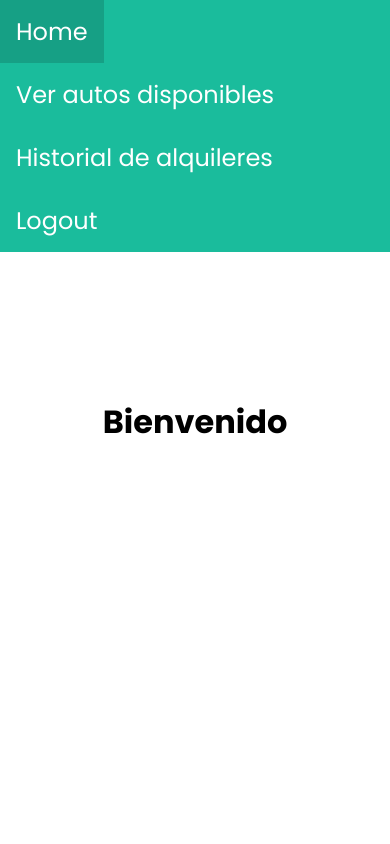
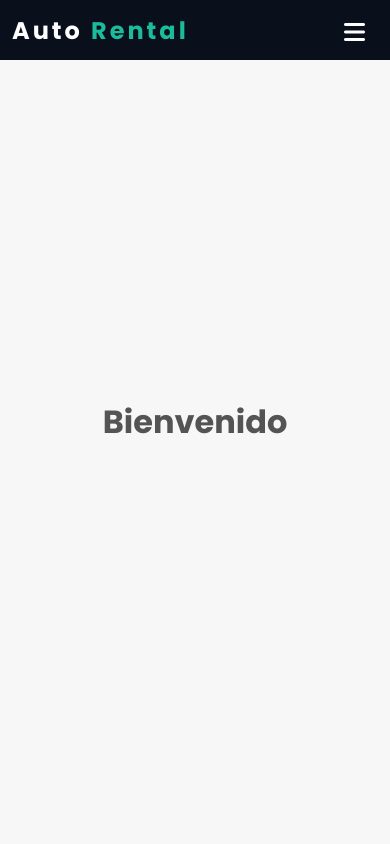
Before and after one commit to SebasGA19/proyecto_aula_admon_bases, a PHP site: page /dashboard.php in a window 390 px wide. Run offline with PHP 8.4, Linux system fonts and the light colour scheme; some libraries are stand-ins or nearby versions.

Commit message:
New nav - bar

```diff
--- a/css/style.css
+++ b/css/style.css
@@ -216,3 +216,163 @@ form .btn input[type="submit"]{
   background: #4682B4;
   color: white;
 }
+
+/* Navbar v2  */
+
+*{
+	margin: 0;
+	padding: 0;
+	text-decoration: none;
+	box-sizing: border-box;
+	list-style: none;
+  align-items: center;
+}
+
+body{
+	background: #f7f7f7;
+	color: #545454;
+}
+
+.navbar{
+	width: 100%;
+	height: 85px;
+	background: #090f1b;
+	position: fixed;
+	top: 0;
+	left: 0;
+	padding: 0 25px;
+}
+
+.navbar .inner_navbar{
+	display: flex;
+	align-items: center;
+	justify-content: space-between;
+	width: 100%;
+	height: 100%;
+}
+
+.navbar .hamburger{
+	display: none;
+}
+
+.navbar .logo a{
+	font-weight: 700;
+	font-size: 24px;
+	letter-spacing: 3px;
+	color: #fff;
+}
+
+.navbar .logo a span{
+	color: #1abc9c;
+}
+
+.navbar .menu ul{
+	display: flex;
+}
+
+.navbar .menu ul li a{
+	width: 120px;
+	margin-right: 10px;
+	display: block;
+	text-align: center;
+	padding: 10px;
+	border-radius: 25px;
+	color: #fff;
+	text-transform: uppercase;
+	font-size: 14px;
+	letter-spacing: 2px;
+	transition: all 0.2s ease;
+}
+
+.navbar .menu ul li:last-child a{
+	margin-right: 0;
+}
+
+.navbar .menu ul li a:hover,
+.navbar .menu ul li a.active{
+	background: #1abc9c;
+}
+
+.main_container{
+	margin-top: 60px;
+	padding: 25px;
+}
+
+.main_container .content{
+	display: flex;
+	width: 100%;
+	flex-wrap: wrap;
+}
+
+.main_container .content .item_wrap{
+	width: 50%;
+	padding: 10px;
+}
+
+.main_container .content .item_wrap .item{
+	padding: 25px;
+	background: #fff;
+	line-height: 22px;
+}
+
+@media (max-width: 992px){
+	.navbar{
+		height: 100px;
+		padding: 12px;
+	}
+	.navbar .inner_navbar{
+		flex-direction: column;
+	}
+	.main_container{
+		margin-top: 100px;
+	}
+}
+
+@media (max-width: 728px){
+	.navbar{
+		height: 60px;
+	}
+	.navbar .inner_navbar{
+		flex-direction: row;
+	}
+	.main_container{
+		margin-top: 60px;
+	}
+	.navbar .menu ul{
+		position: absolute;
+		top: 60px;
+		left: 0;
+		display: block;
+		background: #090f1b;
+		width: 100%;
+	}
+	.navbar .menu ul li{
+		padding: 10px;
+	}
+	.navbar .menu ul li a{
+		width: 100%;
+		padding: 12px;
+	}
+	.navbar .hamburger{
+		display: block;
+		position: absolute;
+		top: 15px;
+		right: 25px;
+		font-size: 24px;
+		color: #fff;
+		cursor: pointer;
+		transition: all 0.2s ease;
+	}
+	.navbar .hamburger:hover{
+		color: #1abc9c;
+	}
+	.navbar .menu{
+		display: none;
+	}
+	.navbar .menu.active{
+		display: block;
+	}
+	.main_container .content .item_wrap{
+		width: 100%;
+	}
+}
--- a/nav_bar.php
+++ b/nav_bar.php
@@ -8,20 +8,46 @@ if (isset($_SESSION["id"])) {
 }
 ?>
 <!DOCTYPE html>
-<html>
+<html lang="en">
 <head>
-    <meta name="viewport" content="width=device-width, initial-scale=1">
-    <link rel="stylesheet" href="css/style.css">
+	<meta charset="UTF-8">
+	<title>Responsive Navigation Bar</title>
+	<meta name="viewport" content="width=device-width, initial-scale=1.0">
+	<script src="https://kit.fontawesome.com/b99e675b6e.js"></script>
+	<link rel="stylesheet" href="css/style.css">
 </head>
 <body>
 
-<div class="topnav">
-    <a class="active" href="/dashboard.php">Home</a>
-    <a href="/vehiculos.php">Ver autos disponibles</a>
-    <a href="/historial-alquileres.php">Historial de alquileres</a>
-    <a href="/logout.php">Logout</a>
-</div>
 
+	<div class="navbar">
+		<div class="inner_navbar">
+			<div class="logo">
+				<a href="#">Auto <span>Rental</span></a>
+			</div>
+			<div class="menu">
+				<ul>
+					<li><a href="/dashboard.php" class="active">Home</a></li>
+					<li><a href="/vehiculos.php">Ver autos disponibles</a></li>
+					<li><a href="/historial-alquileres.php">Historial alquileres</a></li>
+					<li><a href="/logout.php">Logout</a></li>
+				</ul>
+			</div>
+		</div>
+		<div class="hamburger">
+			<i class="fas fa-bars"></i>
+		</div>
+	</div>
+
+
+
+<script>
+	var hamburger = document.querySelector(".hamburger");
+	var menu = document.querySelector(".menu");
+
+	hamburger.addEventListener("click", function(){
+		menu.classList.toggle("active");
+	})
+</script>
 
 </body>
 </html>
```
